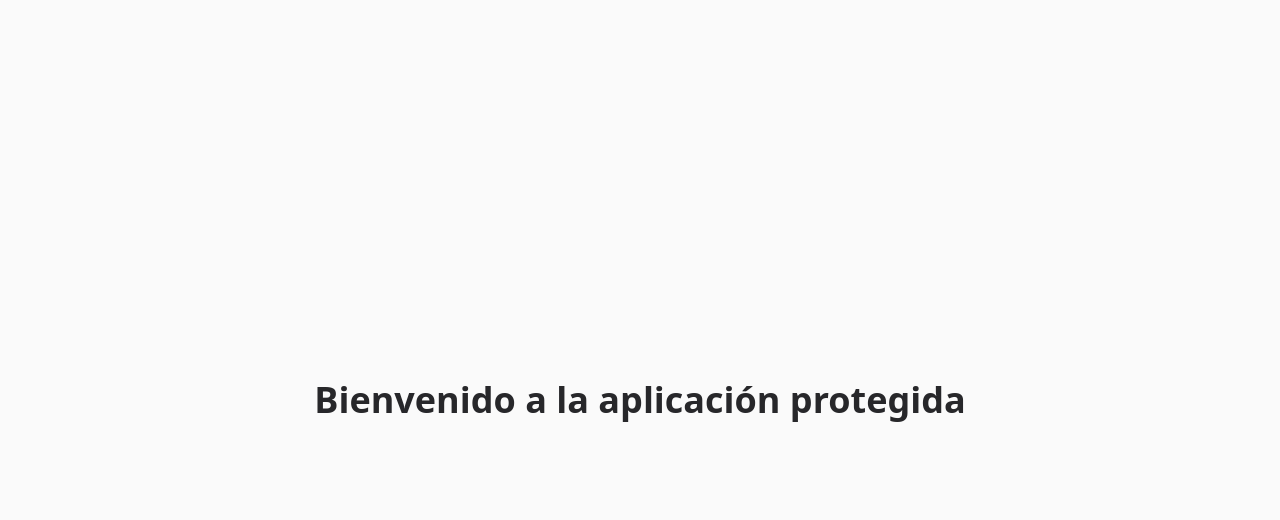
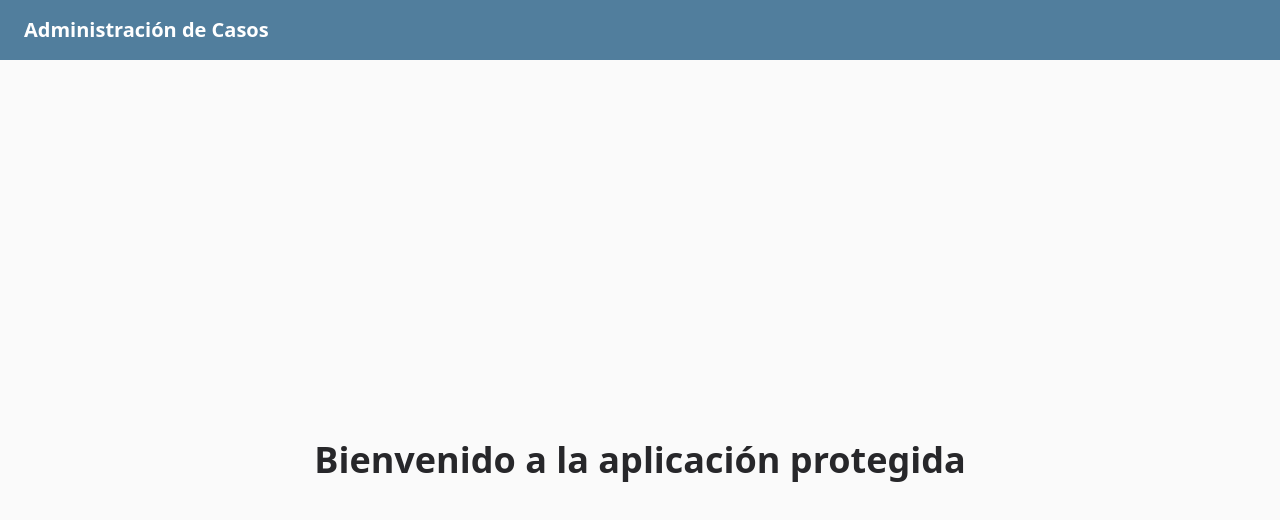
Before and after one commit to JosephAnderson234/prueba-tecnica-parte-3, a Next.js app in the folder next_front/: page / in a window 1280 px wide. Shown: the top 520 px of the page. Built offline with nearby package versions, Linux system fonts and the light colour scheme; no server answers.

Commit message:
feat: agregar componente Header y mejorar manejo de errores en el formulario de inicio de sesión

```diff
--- a/next_front/app/layout.tsx
+++ b/next_front/app/layout.tsx
@@ -2,6 +2,7 @@ import type { Metadata } from "next";
 import { Geist, Geist_Mono } from "next/font/google";
 import "./globals.css";
 import AuthProvider from "@/context/AuthProvider";
+import Header from "@/components/common/Header";
 
 const geistSans = Geist({
 	variable: "--font-geist-sans",
@@ -29,6 +30,7 @@ export default function RootLayout({
 				className={`${geistSans.variable} ${geistMono.variable} antialiased`}
 			>
 				<AuthProvider>
+					<Header />
 					{children}
 				</AuthProvider>
 
--- /dev/null
+++ b/next_front/components/common/Header.tsx
@@ -0,0 +1,25 @@
+"use client";
+import { useSession } from "next-auth/react";
+import { usePathname } from "next/navigation";
+
+export default function Header () {
+
+    const pathname = usePathname();
+
+    const { data: session } = useSession();
+
+    if (pathname === '/login') {
+        return null;
+    }
+
+    return (
+        <header className="w-full bg-base-primary text-white px-6 py-4 flex justify-between items-center">
+            <h1 className="text-xl font-bold">Administración de Casos</h1>
+            {session?.user && (
+                <div>
+                    Bienvenido, {session.user.username}
+                </div>
+            )}
+        </header>
+    );
+}
--- a/next_front/components/forms/LoginForm.tsx
+++ b/next_front/components/forms/LoginForm.tsx
@@ -10,7 +10,7 @@ export default function LoginForm() {
 
     const params = useSearchParams();
     const { register, handleSubmit, formState: { errors, isSubmitting } } = useForm<LoginRequest>()
-
+    const credentialErros = useSearchParams().get("error") === "CredentialsSignin";
     const onSubmit = (data: LoginRequest) => {
         signIn("credentials", {
             username: data.username,
@@ -58,10 +58,11 @@ export default function LoginForm() {
                         </div>
                     </div>
 
-                    {(errors.username || errors.password) && (
+                    {(errors.username || errors.password || credentialErros) && (
                         <div className="mt-4 p-3 bg-red-50 border border-red-200 rounded-lg">
                             {errors.username && <p className="text-sm text-red-600">El usuario es obligatorio</p>}
                             {errors.password && <p className="text-sm text-red-600">La contraseña debe tener al menos 6 caracteres</p>}
+                            {credentialErros && <p className="text-sm text-red-600">Credenciales incorrectas</p>}
                         </div>
                     )}
 
```
